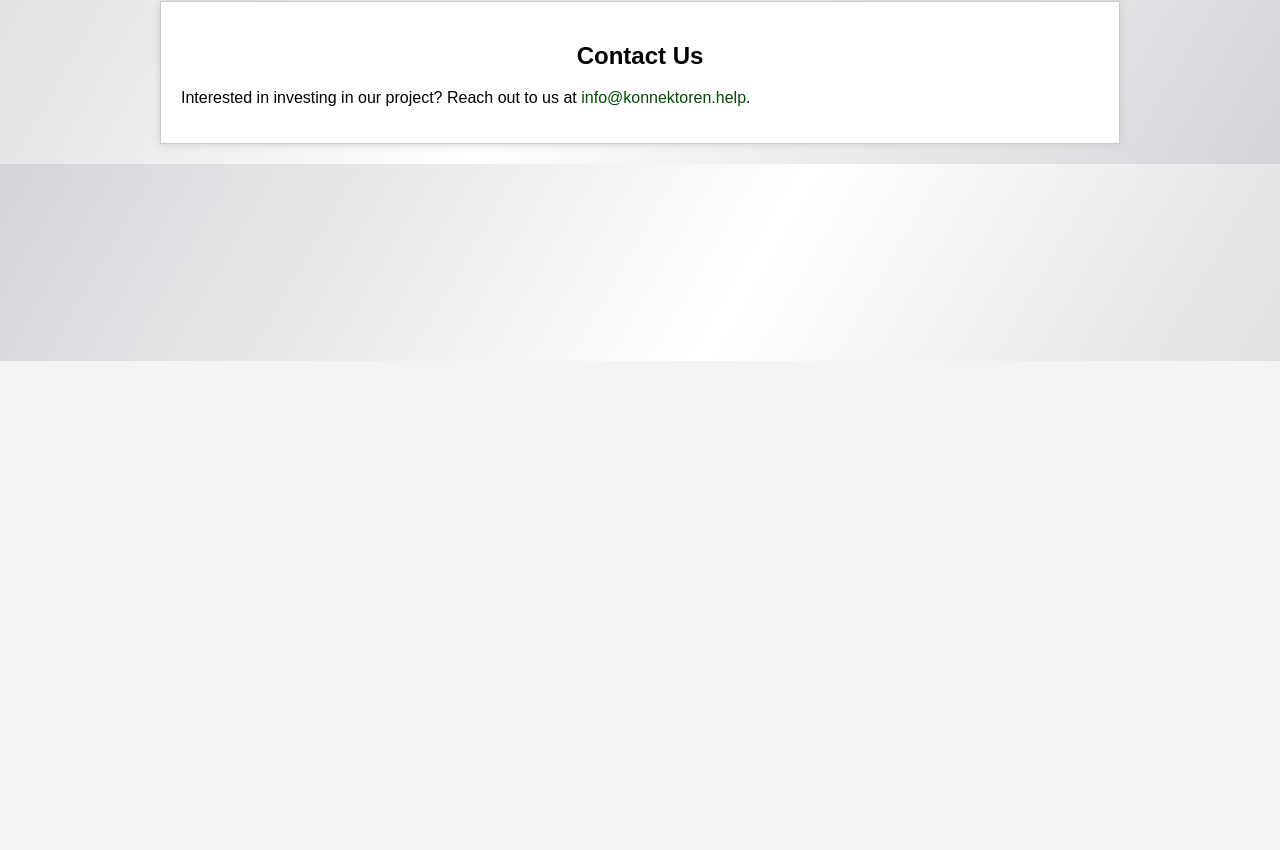
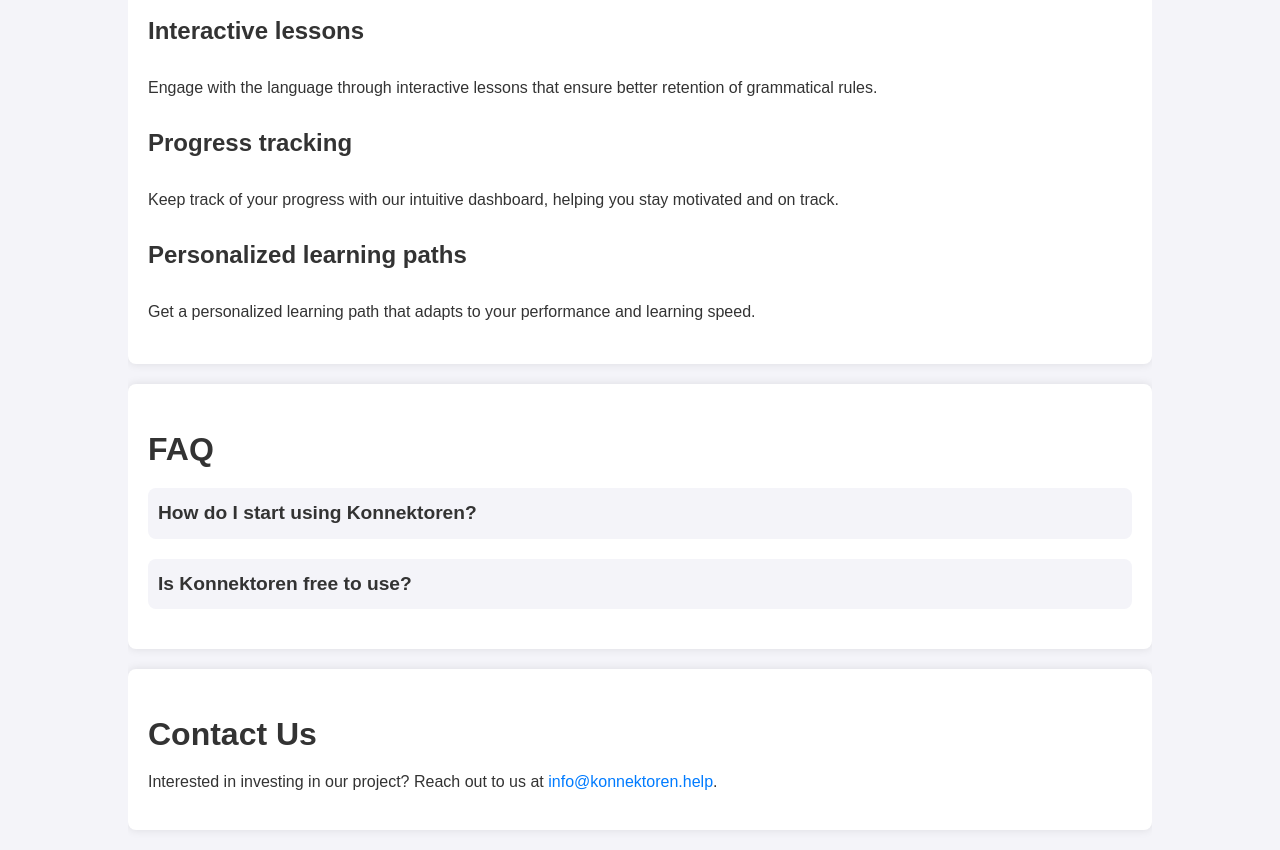
Before and after one commit to konnektoren/Landing, a plain HTML site: page index.html in a window 1280 px wide. Shown: the part 439-1289 px from the top of the page. Before the commit the page ends 800 px from the top, so only its background shows below. Drawn offline with Linux system fonts and the light colour scheme.

Commit message:
adds more content with faq

```diff
--- a/index.css
+++ b/index.css
@@ -2,52 +2,98 @@ body {
     font-family: Arial, sans-serif;
     margin: 0;
     padding: 0;
-    background-color: #f4f4f4;
-    background-image: linear-gradient(120deg, #d2d4d7 0%, #ffffff 50%, #d2d4d7 100%);
+    background-color: #f4f4f9;
+    color: #333;
 }
 
 .container {
-    max-width: 960px;
-    margin: 0 auto;
-    padding: 0 20px;
+    width: 80%;
+    margin: auto;
+    overflow: hidden;
 }
 
 .header {
-    background: #004d00;
-    color: #ffffff;
-    padding: 10px 0;
+    background: #333;
+    color: #fff;
+    padding: 20px 0;
     text-align: center;
 }
 
 .header h1 {
     margin: 0;
-    padding: 0 20px;
+    font-size: 2.5em;
 }
 
-.features, .contact {
-    margin: 20px 0;
-    background: #ffffff;
-    padding: 20px;
-    box-shadow: 0px 0px 8px #cccccc;
-    border: 1px solid #cccccc;
+.header p {
+    margin: 10px 0 0;
+    font-size: 1.2em;
 }
 
-.features h2, .contact h2 {
-    text-align: center;
+.about, .features, .testimonials, .faq, .contact {
+    background: #fff;
+    padding: 20px;
+    margin: 20px 0;
+    border-radius: 8px;
+    box-shadow: 0 0 10px rgba(0, 0, 0, 0.1);
+}
+
+.about h2, .features h2, .testimonials h2, .faq h2, .contact h2 {
+    color: #333;
+    font-size: 2em;
+    margin-bottom: 10px;
+}
+
+.about p, .features ul, .testimonials .testimonial, .faq .faq-item, .contact p {
+    font-size: 1em;
+    line-height: 1.6;
 }
 
 .features ul {
-    display: flex;
-    justify-content: space-between;
-    padding-left: 0;
+    list-style: none;
+    padding: 0;
 }
 
-.features ul li {
-    flex: 1;
-    line-height: 1.7;
+.features li {
+    margin: 20px 0;
+}
+
+.features h3 {
+    color: #333;
+    font-size: 1.5em;
+}
+
+.testimonials .testimonial {
+    margin: 20px 0;
+    font-style: italic;
+}
+
+.faq .faq-item {
+    margin: 20px 0;
+}
+
+.faq h3 {
+    color: #333;
+    font-size: 1.2em;
+    cursor: pointer;
+    margin: 0;
+    padding: 10px;
+    background: #f4f4f9;
+    border-radius: 8px;
+}
+
+.faq p {
+    display: none;
+    padding: 10px;
+    background: #f9f9f9;
+    border-radius: 8px;
+    margin: 0;
 }
 
 .contact a {
-    color: #004d00;
+    color: #007BFF;
     text-decoration: none;
 }
+
+.contact a:hover {
+    text-decoration: underline;
+}
--- a/index.html
+++ b/index.html
@@ -12,6 +12,12 @@
         <h1>Welcome to Konnektoren</h1>
         <p>Our project is dedicated to making learning German grammar easy and fun.</p>
     </div>
+
+    <div class="about">
+        <h2>About Us</h2>
+        <p>Konnektoren is a comprehensive platform designed to simplify the process of learning German grammar. Our mission is to provide high-quality, interactive educational resources that cater to the needs of learners at all levels.</p>
+    </div>
+
     <div class="features">
         <h2>Features</h2>
         <ul>
@@ -30,10 +36,25 @@
             <!-- Add more features as needed -->
         </ul>
     </div>
+
+    <div class="faq">
+        <h2>FAQ</h2>
+        <div class="faq-item">
+            <h3>How do I start using Konnektoren?</h3>
+            <p>Simply visit <a href="konnektoren.help">konnektoren.help</a> and start exploring our interactive lessons and resources.</p>
+        </div>
+        <div class="faq-item">
+            <h3>Is Konnektoren free to use?</h3>
+            <p>We offer a variety of plans, including a free tier that gives you access to many of our features.</p>
+        </div>
+    </div>
+
     <div class="contact">
         <h2>Contact Us</h2>
         <p>Interested in investing in our project? Reach out to us at <a href="mailto:info@konnektoren.help">info@konnektoren.help</a>.</p>
     </div>
 </div>
+
+<script src="index.js"></script>
 </body>
 </html>
--- /dev/null
+++ b/index.js
@@ -0,0 +1,9 @@
+document.addEventListener("DOMContentLoaded", function() {
+    var faqs = document.querySelectorAll('.faq-item h3');
+    faqs.forEach(function(faq) {
+        faq.addEventListener('click', function() {
+            var content = this.nextElementSibling;
+            content.style.display = content.style.display === 'block' ? 'none' : 'block';
+        });
+    });
+});
```
